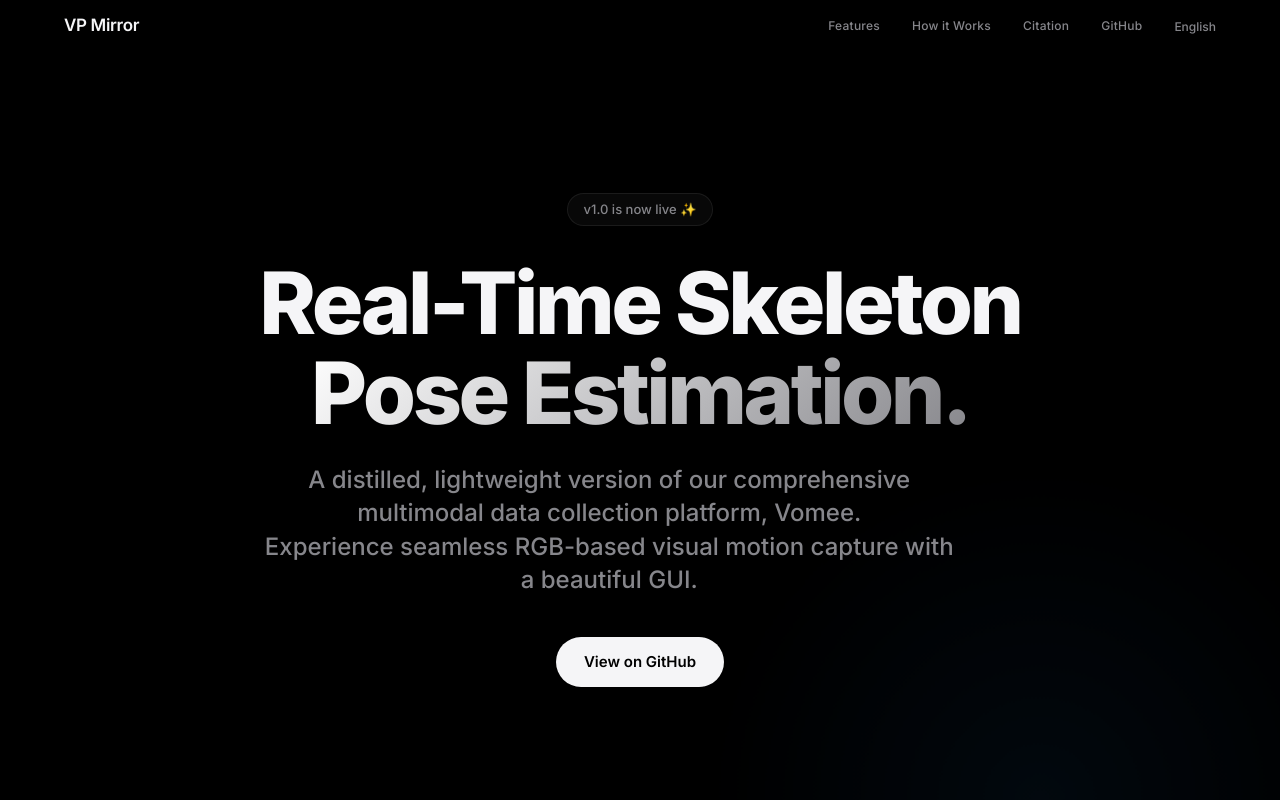
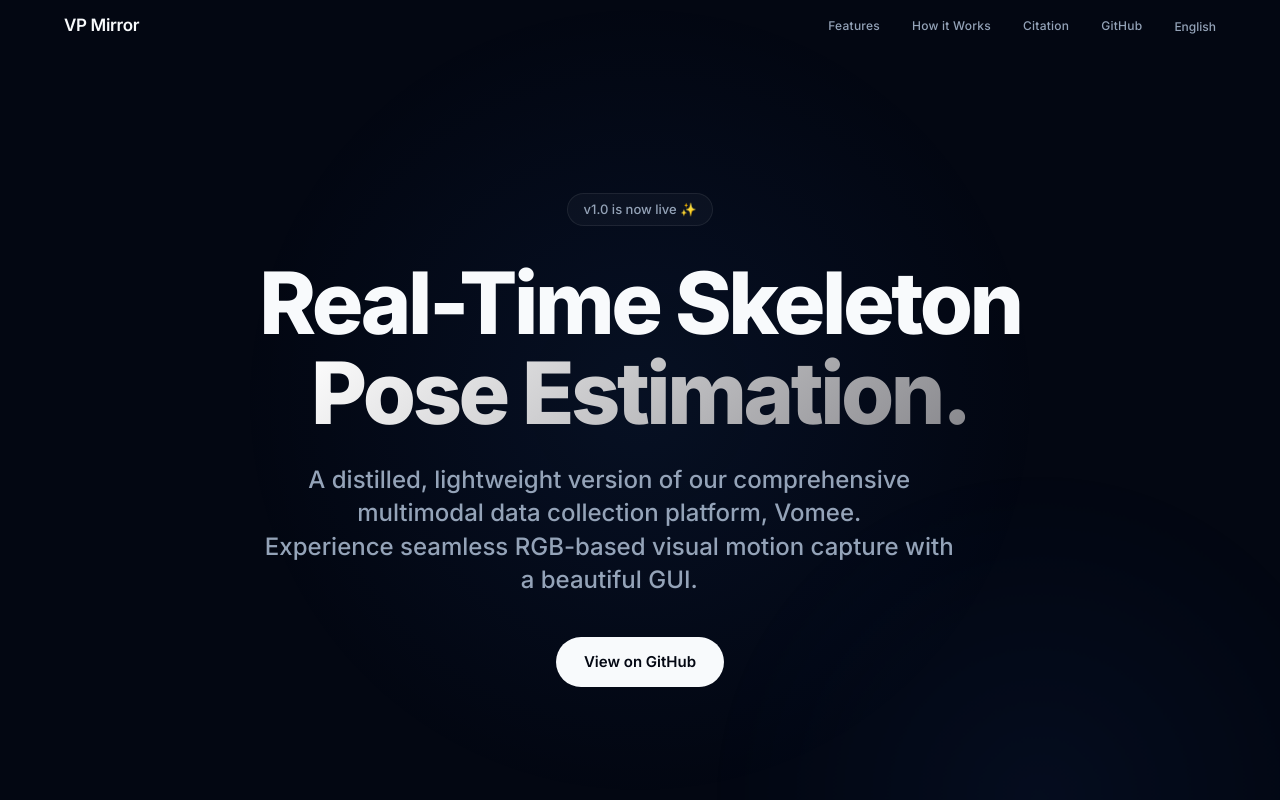
Before and after one commit to weixijia/ViTPoseStudio, a React (Vite) app in the folder website/: page / in a window 1280 px wide. Shown: the top 800 px of the page. Built offline with nearby package versions, Linux system fonts and the light colour scheme.

Commit message:
Add interactive antigravity style background

```diff
--- a/website/src/App.jsx
+++ b/website/src/App.jsx
@@ -217,8 +217,18 @@ export default function App() {
 
   useEffect(() => { localStorage.setItem('vpmirror-lang', lang) }, [lang])
 
+  useEffect(() => {
+    const handleMouseMove = (e) => {
+      document.documentElement.style.setProperty('--mouse-x', `${e.clientX}px`)
+      document.documentElement.style.setProperty('--mouse-y', `${e.clientY}px`)
+    }
+    window.addEventListener('mousemove', handleMouseMove)
+    return () => window.removeEventListener('mousemove', handleMouseMove)
+  }, [])
+
   return (
     <LangContext.Provider value={lang}>
+      <div className="interactive-glow" />
       <Nav lang={lang} setLang={setLang} />
       <Hero />
       <Features />
--- a/website/src/index.css
+++ b/website/src/index.css
@@ -1,18 +1,18 @@
 @import url('https://fonts.googleapis.com/css2?family=Inter:wght@300;400;500;600;700;800;900&display=swap');
 
 :root {
-  --bg-pure: #000000;
-  --bg-surface: #0a0a0a;
-  --bg-elevated: #111111;
-  --text-primary: #f5f5f7;
-  --text-secondary: #86868b;
-  --text-tertiary: #515154;
+  --bg-pure: #030712;
+  --bg-surface: #0f172a;
+  --bg-elevated: #1e293b;
+  --text-primary: #f8fafc;
+  --text-secondary: #94a3b8;
+  --text-tertiary: #64748b;
   --glass-bg: rgba(255, 255, 255, 0.03);
   --glass-border: rgba(255, 255, 255, 0.08);
   --glass-shadow: rgba(0, 0, 0, 0.5);
-  --accent-primary: #2997ff;
-  --accent-secondary: #ff3b30;
-  --accent-glow: rgba(41, 151, 255, 0.15);
+  --accent-primary: #3b82f6;
+  --accent-secondary: #8b5cf6;
+  --accent-glow: rgba(59, 130, 246, 0.15);
 }
 
 * {
@@ -65,3 +65,20 @@ body {
   margin: 0 auto;
   padding: 0 5%;
 }
+
+/* Interactive Background Glow */
+.interactive-glow {
+  position: fixed;
+  top: 0;
+  left: 0;
+  width: 100vw;
+  height: 100vh;
+  pointer-events: none;
+  z-index: -1;
+  background: radial-gradient(
+    800px circle at var(--mouse-x, 50%) var(--mouse-y, 50%),
+    rgba(59, 130, 246, 0.08),
+    transparent 50%
+  );
+  transition: opacity 0.3s ease;
+}
```
